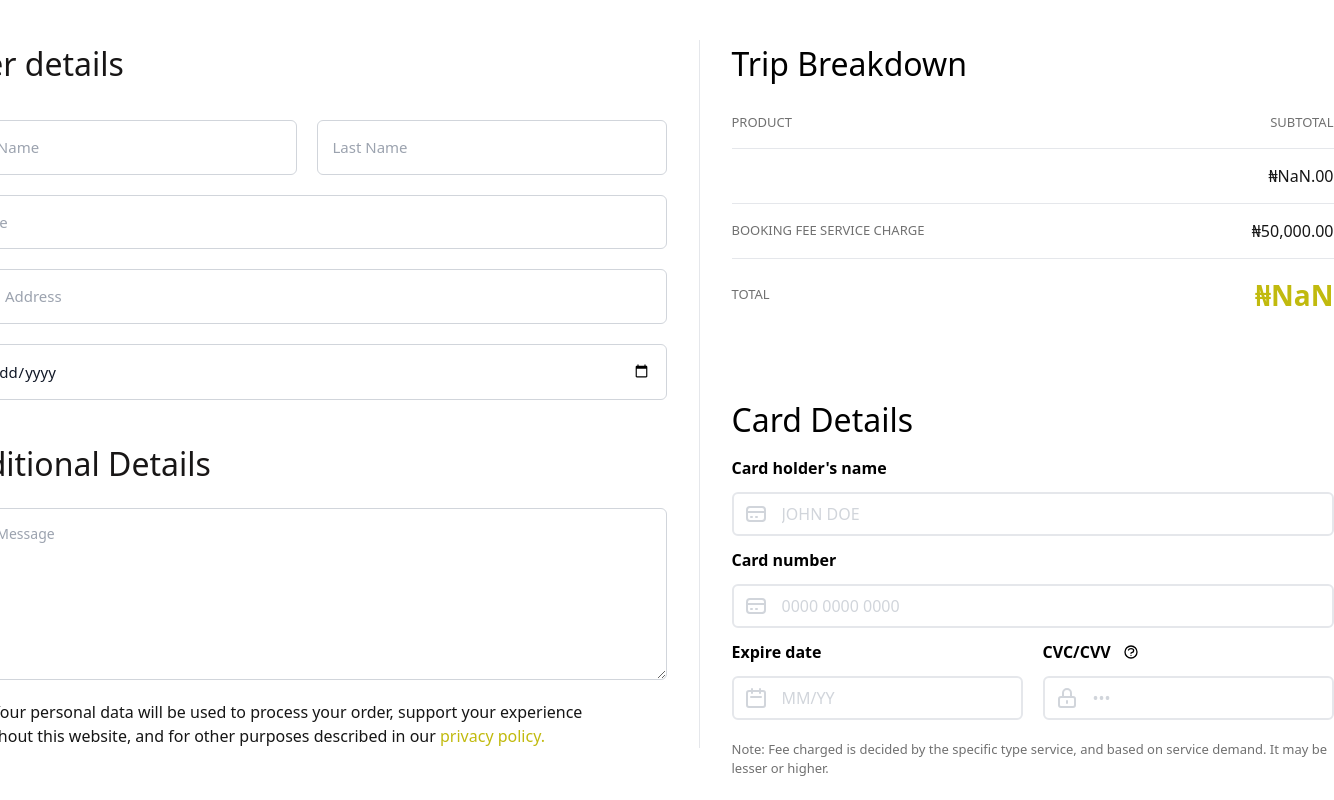
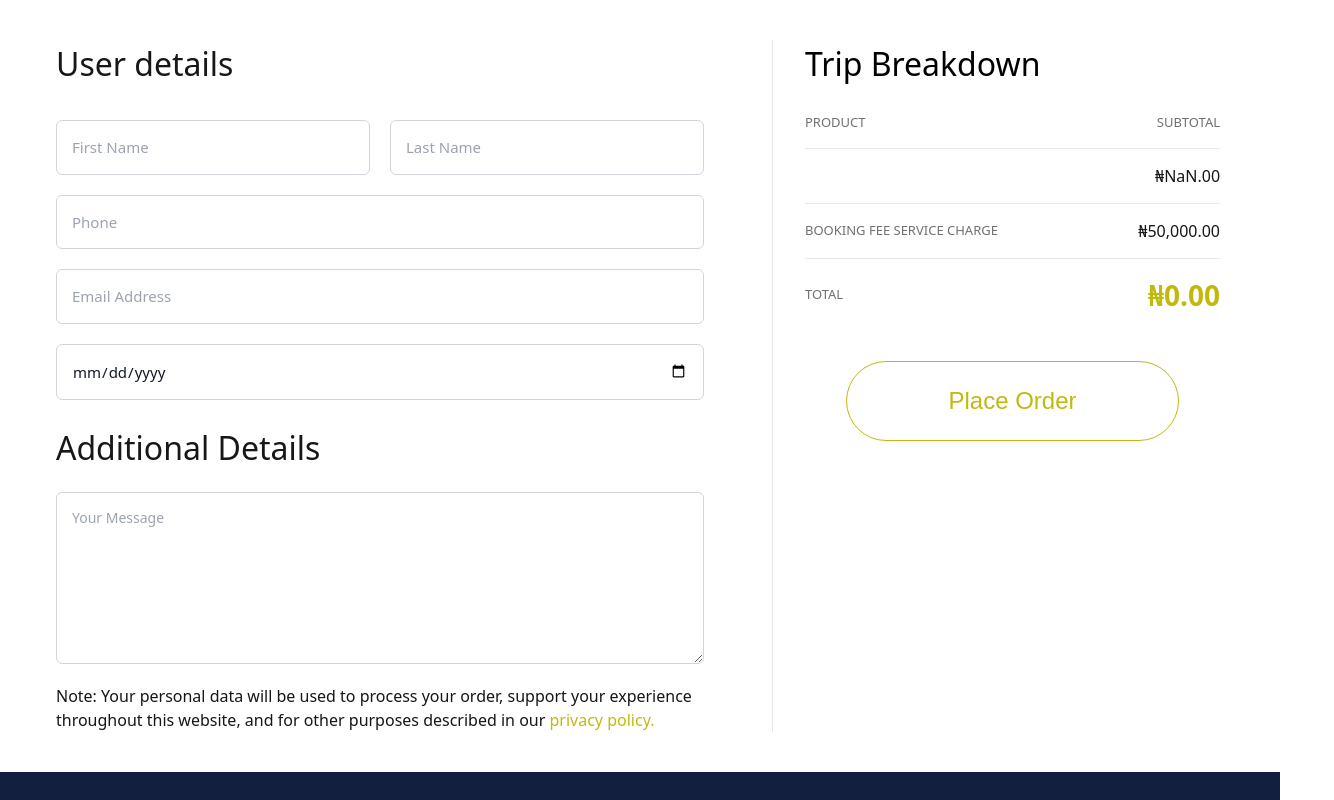
Before and after one commit to Weblanedev/greylane, a Next.js app: page /billing in a window 1280 px wide. Shown: the part 780-1580 px from the top of the page, 1334 px wide, since content can reach past the window. Built offline with nearby package versions, Linux system fonts and the light colour scheme.

Commit message:
payment checkout in progress

```diff
--- a/pages/billing.tsx
+++ b/pages/billing.tsx
@@ -1,11 +1,10 @@
 "use client";
 
-import { SetStateAction, useEffect, useState } from "react";
+import { ChangeEvent, useEffect, useState } from "react";
 import Link from "next/link";
-import { useModals } from "../components/useModal"
+import { useModals } from "../components/useModal";
 import ShowOrderModal from "../components/show-order";
 import { numberWithCommas } from "@/components/helpers/numberWithCommas";
-// import { Book } from "./utils";
 
 const Billing = () => {
     const [selectedItem, setSelectedItem] = useState({
@@ -13,6 +12,25 @@ const Billing = () => {
         price: "",
         image: ""
     });
+    const [priceOutput, setPriceOutput] = useState(0);
+    const [cardProfile, setCardProfile] = useState({
+        firstName: "",
+        phone: "",
+        lastName: "",
+        email: "",
+        date: "",
+    });
+
+    const handleCardProfile = (e: ChangeEvent<HTMLInputElement>) => {
+        const { name, value } = e.target;
+        setCardProfile({
+            ...cardProfile,
+            [name]: value
+        });
+    };
+
+
+
     useEffect(() => {
         window.scrollTo({
             top: 0,
@@ -21,67 +39,62 @@ const Billing = () => {
         });
     }, []);
 
+    useEffect(() => {
+        if (typeof localStorage !== 'undefined') {
+            const itemToBeBought: any = localStorage.getItem("item");
+            setSelectedItem(JSON.parse(itemToBeBought));
+        }
+    }, []);
+
+    useEffect(() => {
+        // Compute the output price based on the selected item's price
+        if (selectedItem?.price) {
+            const computedAmount = add100Dollars(selectedItem.price);
+            setPriceOutput(computedAmount);
+        }
+    }, [selectedItem]);
+
+    useEffect(() => {
+        const script = document.createElement('script');
+        script.src = "https://korablobstorage.blob.core.windows.net/modal-bucket/korapay-collections.min.js";
+        script.async = true;
+        document.body.appendChild(script);
+        return () => {
+            document.body.removeChild(script);
+        };
+    }, [])
+
+    function payKorapay() {
+        if (window.Korapay) {
+            window.Korapay.initialize({
+                key: process.env.NEXT_PUBLIC_KORA_CHECKOUT_PUBLIC_KEY,
+                reference: "",
+                amount: priceOutput,
+                currency: "NGN",
+                customer: {
+                    name: cardProfile.firstName,
+                    email: cardProfile.email
+                },
+                notification_url: ""
+            });
+        } else {
+            // console.error("Korapay script not loaded");
+        }
+    }
+
     function add100Dollars(input: string) {
-        // Extracting the numerical part of the input string
         const numericalPart = parseFloat(input?.toString().replace(/[^\d.]/g, ""));
-
-        // Adding 100 to the numerical part
         const result = numericalPart + (50000);
-
-        // Formatting the result back to the original format
         const formattedResult = result.toFixed(2);
         const output = Number(formattedResult);
-
         return output;
     }
 
+    const [isButtonDisabled, setIsButtonDisabled] = useState(true);
     useEffect(() => {
-        if (typeof localStorage !== 'undefined') {
-            const itemtobebought: any = localStorage.getItem("item")
-            setSelectedItem(JSON.parse(itemtobebought))
-        }
-    }, [])
-
-    // State to manage the disabled state of the button
-    const [isButtonDisabled, setIsButtonDisabled] = useState(true);
-
-    // State to manage form field values
-    const [cardHolderName, setCardHolderName] = useState("");
-    const [cardNumber, setCardNumber] = useState("");
-    const [expireDate, setExpireDate] = useState("");
-    const [cardCVC, setCardCVC] = useState("");
-
-    useEffect(() => {
-        // Function to check if all form fields are filled
-        const checkFormValidity = () => {
-            if (cardHolderName && cardNumber && expireDate && cardCVC) {
-                setIsButtonDisabled(false); // Enable the button if all fields are filled
-            } else {
-                setIsButtonDisabled(true); // Disable the button if any field is empty
-            }
-        };
-
-        checkFormValidity();
-    }, [cardHolderName, cardNumber, expireDate, cardCVC]);
-
-    // Event handlers to update form field values and check validity
-    const handleCardHolderNameChange = (
-        e: { target: { value: SetStateAction<string>; }; }
-    ) => {
-        setCardHolderName(e.target.value);
-    };
-
-    const handleCardNumberChange = (e: { target: { value: SetStateAction<string>; }; }) => {
-        setCardNumber(e.target.value);
-    };
-
-    const handleExpireDateChange = (e: { target: { value: SetStateAction<string>; }; }) => {
-        setExpireDate(e.target.value);
-    };
-
-    const handleCardCVCChange = (e: { target: { value: SetStateAction<string>; }; }) => {
-        setCardCVC(e.target.value);
-    };
+        const isFilledForm = cardProfile.email && cardProfile.firstName;
+        setIsButtonDisabled(!isFilledForm);
+    }, [cardProfile]);
 
     const handleSubmit = (e: { preventDefault: () => void; }) => {
         e.preventDefault();
@@ -89,7 +102,6 @@ const Billing = () => {
     };
 
     const showInvoice = useModals(["showInvoice"]);
-
     function toggleShowInvoiceModal() {
         showInvoice.toggleModal("showInvoice");
     }
@@ -108,51 +120,69 @@ const Billing = () => {
                 </div>
             </section>
 
-            <section className="relative p-10 md:px-[130px] md:pb-[130px] flex flex-col lg:flex-row gap-8 items-center lg:items-start w-full justify-center">
+            <section className="relative lg:p-10  md:px-[130px] md:pb-[130px] flex flex-col lg:flex-row gap-8 items-center lg:items-start w-[100%]  mx-auto justify-center">
                 <div className="flex flex-col gap-8 items-start w-full justify-center lg:pr-8 lg:border-r">
-                    <div className="flex flex-col gap-2.5 text-[#181616] items-start justify-center lg:w-[720px]">
-                        <h2 className="text-[32px] font-medium">User details</h2>
+                    <div className="flex flex-col gap-2.5 text-[#181616] lg:items-start items-center  w-full mx-auto justify-center lg:w-[90%]">
+                        <h2 className="text-[32px]  font-medium">User details</h2>
                     </div>
 
                     <div className="w-full lg:w-[720px]">
-                        <form className="mx-auto w-full flex flex-col gap-5">
+                        <form className="mx-auto w-[90%] mx-auto flex flex-col gap-5">
                             <div className="flex flex-col w-full gap-5 md:flex-row">
                                 <input
                                     type="text"
                                     className="border border-gray-300 text-gray-900 text-[15px] block w-full p-[15px] rounded-md"
                                     placeholder="First Name"
                                     required
+                                    value={cardProfile.firstName}
+                                    onChange={handleCardProfile}
+                                    name="firstName"
                                 />
                                 <input
                                     type="text"
                                     className="border border-gray-300 text-gray-900 text-[15px] block w-full p-[15px] rounded-md"
                                     placeholder="Last Name"
                                     required
+                                    value={cardProfile.lastName}
+                                    onChange={handleCardProfile}
+                                    name="lastName"
                                 />
                             </div>
 
                             <input
-                                type="text"
+                                type="tel"
                                 className="border border-gray-300 text-gray-900 text-[15px] block w-full p-[15px] rounded-md"
                                 placeholder="Phone"
                                 required
+                                value={cardProfile.phone}
+                                onChange={handleCardProfile}
+                                name="phone"
                             />
 
                             <input
                                 type="email"
+
                                 className="border border-gray-300 text-gray-900 text-[15px] block w-full p-[15px] rounded-md"
                                 placeholder="Email Address"
                                 required
+                                value={cardProfile.email}
+                                onChange={handleCardProfile}
+                                name="email"
                             />
                             <input
                                 type="date"
                                 className="border border-gray-300 text-gray-900 text-[15px] block w-full p-[15px] rounded-md"
                                 placeholder="Date"
                                 required
+                                onChange={handleCardProfile}
+                                name="date"
+                                value={cardProfile.date}
                             />
+
                         </form>
 
-                        <div className="flex flex-col gap-5 mt-10 text-[#181616] items-start justify-center lg:w-[720px]">
+
+                        <div className="flex flex-col  w-[90%] mx-auto gap-5 mt-6 text-[#181616] lg:items-start items-center  justify-center lg:w-[90%] mx-auto">
                             <h2 className="text-[32px] font-medium">Additional Details</h2>
 
                             <textarea
@@ -162,6 +192,9 @@ const Billing = () => {
                                 placeholder="Your Message"
                             ></textarea>
                         </div>
+
+
+                        <div className="w-[90%] mx-auto">
                             <p className="pt-[20px] text-[#161616] font-normal text-[16px] text-left">
                                 Note: Your personal data will be used to process your order, support
                                 your experience throughout this website, and for other purposes
@@ -174,9 +207,12 @@ const Billing = () => {
                                 </Link>
                             </p>
                         </div>
+
+
+                    </div>
                 </div>
 
-                <div className="flex flex-col gap-[15px] items-start w-full justify-center">
+                <div className="flex pr-10 flex-col gap-[15px] items-start w-[80%] lg:w-[60%]  mx-auto justify-center">
                     <h2 className="text-[32px] font-medium">
                         Trip Breakdown
                     </h2>
@@ -209,159 +245,20 @@ const Billing = () => {
                         <div className="flex items-center justify-between py-[15px] w-full">
                             <h4 className="text-[#707070] font-medium text-[13px]">TOTAL</h4>
                             <h4 className="text-blue-1100 font-bold text-[28px]">
-                            ₦{numberWithCommas(add100Dollars(selectedItem?.price))}
+                                ₦{numberWithCommas(priceOutput)}.00
                             </h4>
                         </div>
-                    </div>
 
-                    <form>
-                        <div className="flex flex-wrap gap-3 w-full pt-[50px]">
-                        <h2 className="text-[32px] font-medium">Card Details</h2>
-                            <label className="relative w-full flex flex-col">
-                                <span className="font-bold mb-3">Card holder{"'"}s name</span>
-                                <input
-                                    className="rounded-md peer pl-12 pr-2 py-2 border-2 border-gray-200 placeholder-gray-300"
-                                    type="text"
-                                    name="card_holders_name"
-                                    placeholder="JOHN DOE"
-                                    required
-                                    value={cardHolderName}
-                                    onChange={handleCardHolderNameChange}
-                                />
-                                <svg
-                                    xmlns="http://www.w3.org/2000/svg"
-                                    className="absolute bottom-0 left-0 -mb-0.5 transform translate-x-1/2 -translate-y-1/2 text-black peer-placeholder-shown:text-gray-300 h-6 w-6"
-                                    fill="none"
-                                    viewBox="0 0 24 24"
-                                    stroke="currentColor"
-                                >
-                                    <path
-                                        stroke-linecap="round"
-                                        stroke-linejoin="round"
-                                        stroke-width="2"
-                                        d="M3 10h18M7 15h1m4 0h1m-7 4h12a3 3 0 003-3V8a3 3 0 00-3-3H6a3 3 0 00-3 3v8a3 3 0 003 3z"
-                                    />
-                                </svg>
-                            </label>
-
-                            <label className="relative w-full flex flex-col">
-                                <span className="font-bold mb-3">Card number</span>
-                                <input
-                                    className="rounded-md peer pl-12 pr-2 py-2 border-2 border-gray-200 placeholder-gray-300"
-                                    type="text"
-                                    name="card_number"
-                                    required
-                                    placeholder="0000 0000 0000"
-                                    value={cardNumber}
-                                    onChange={handleCardNumberChange}
-                                />
-                                <svg
-                                    xmlns="http://www.w3.org/2000/svg"
-                                    className="absolute bottom-0 left-0 -mb-0.5 transform translate-x-1/2 -translate-y-1/2 text-black peer-placeholder-shown:text-gray-300 h-6 w-6"
-                                    fill="none"
-                                    viewBox="0 0 24 24"
-                                    stroke="currentColor"
-                                >
-                                    <path
-                                        stroke-linecap="round"
-                                        stroke-linejoin="round"
-                                        stroke-width="2"
-                                        d="M3 10h18M7 15h1m4 0h1m-7 4h12a3 3 0 003-3V8a3 3 0 00-3-3H6a3 3 0 00-3 3v8a3 3 0 003 3z"
-                                    />
-                                </svg>
-                            </label>
-
-                            <div className="w-full flex gap-5 flex-col lg:flex-row">
-                                <label className="relative w-full lg:flex-1 flex flex-col">
-                                    <span className="font-bold mb-3">Expire date</span>
-                                    <input
-                                        className="rounded-md peer pl-12 pr-2 py-2 border-2 border-gray-200 placeholder-gray-300"
-                                        type="text"
-                                        name="expire_date"
-                                        required
-                                        placeholder="MM/YY"
-                                        value={expireDate}
-                                        onChange={handleExpireDateChange}
-                                    />
-                                    <svg
-                                        xmlns="http://www.w3.org/2000/svg"
-                                        className="absolute bottom-0 left-0 -mb-0.5 transform translate-x-1/2 -translate-y-1/2 text-black peer-placeholder-shown:text-gray-300 h-6 w-6"
-                                        fill="none"
-                                        viewBox="0 0 24 24"
-                                        stroke="currentColor"
-                                    >
-                                        <path
-                                            stroke-linecap="round"
-                                            stroke-linejoin="round"
-                                            stroke-width="2"
-                                            d="M8 7V3m8 4V3m-9 8h10M5 21h14a2 2 0 002-2V7a2 2 0 00-2-2H5a2 2 0 00-2 2v12a2 2 0 002 2z"
-                                        />
-                                    </svg>
-                                </label>
-
-                                <label className="relative w-full lg:flex-1 flex flex-col">
-                                    <span className="font-bold flex items-center gap-3 mb-3">
-                                        CVC/CVV
-                                        <span className="relative group">
-                                            <span className="hidden group-hover:flex justify-center items-center px-2 py-1 text-xs absolute -right-2 transform translate-x-full -translate-y-1/2 w-max top-1/2 bg-black text-white">
-                                                The 3 digit number on the back of your card
-                                            </span>
-                                            <svg
-                                                xmlns="http://www.w3.org/2000/svg"
-                                                className="h-4 w-4"
-                                                fill="none"
-                                                viewBox="0 0 24 24"
-                                                stroke="currentColor"
-                                            >
-                                                <path
-                                                    stroke-linecap="round"
-                                                    stroke-linejoin="round"
-                                                    stroke-width="2"
-                                                    d="M8.228 9c.549-1.165 2.03-2 3.772-2 2.21 0 4 1.343 4 3 0 1.4-1.278 2.575-3.006 2.907-.542.104-.994.54-.994 1.093m0 3h.01M21 12a9 9 0 11-18 0 9 9 0 0118 0z"
-                                                />
-                                            </svg>
-                                        </span>
-                                    </span>
-                                    <input
-                                        className="rounded-md peer pl-12 pr-2 py-2 border-2 border-gray-200 placeholder-gray-300"
-                                        type="text"
-                                        name="card_cvc"
-                                        required
-                                        placeholder="&bull;&bull;&bull;"
-                                        value={cardCVC}
-                                        onChange={handleCardCVCChange}
-                                    />
-                                    <svg
-                                        xmlns="http://www.w3.org/2000/svg"
-                                        className="absolute bottom-0 left-0 -mb-0.5 transform translate-x-1/2 -translate-y-1/2 text-black peer-placeholder-shown:text-gray-300 h-6 w-6"
-                                        fill="none"
-                                        viewBox="0 0 24 24"
-                                        stroke="currentColor"
-                                    >
-                                        <path
-                                            stroke-linecap="round"
-                                            stroke-linejoin="round"
-                                            stroke-width="2"
-                                            d="M12 15v2m-6 4h12a2 2 0 002-2v-6a2 2 0 00-2-2H6a2 2 0 00-2 2v6a2 2 0 002 2zm10-10V7a4 4 0 00-8 0v4h8z"
-                                        />
-                                    </svg>
-                                </label>
+                        <div className=" w-[80%] mx-auto">
+                            <button
+                                type="button"
+                                disabled={isButtonDisabled}
+                                onClick={payKorapay}
+                                className={`group gap-[8px] mb-20 mt-[30px] w-full  text-center text-[16px] sm:text-[24px] rounded-full font-body bg-white text-blue-1100 ${!isButtonDisabled && 'hover:bg-blue-1100 hover:text-white'} px-[30px] sm:px-[97px] py-[15px] sm:py-[21px] border border-blue-1100 transition-one`}>
+                                Place Order
+                            </button>
                         </div>
                     </div>
-
-                        <p className="text-[#707070] mt-[20px] font-normal text-[13px]">
-                            Note: Fee charged is decided by the specific type service, and
-                            based on service demand. It may be lesser or higher.
-                        </p>
-
-                        <button
-                            type="submit"
-                            disabled={isButtonDisabled}
-                            onClick={handleSubmit}
-                            className={`group gap-[8px] mt-[30px] w-[100%] text-center text-[16px] sm:text-[24px] rounded-full font-body bg-white text-blue-1100 ${!isButtonDisabled && 'hover:bg-blue-1100 hover:text-white'} px-[30px] sm:px-[97px] py-[15px] sm:py-[21px] border border-blue-1100 transition-one`}>
-                            Place Order
-                        </button>
-                    </form>
                 </div>
             </section>
 
```
Also changed, not shown: 1 other file (tests, documents, lock files or other folders). Lines whose indentation alone changed are shown as unchanged.
